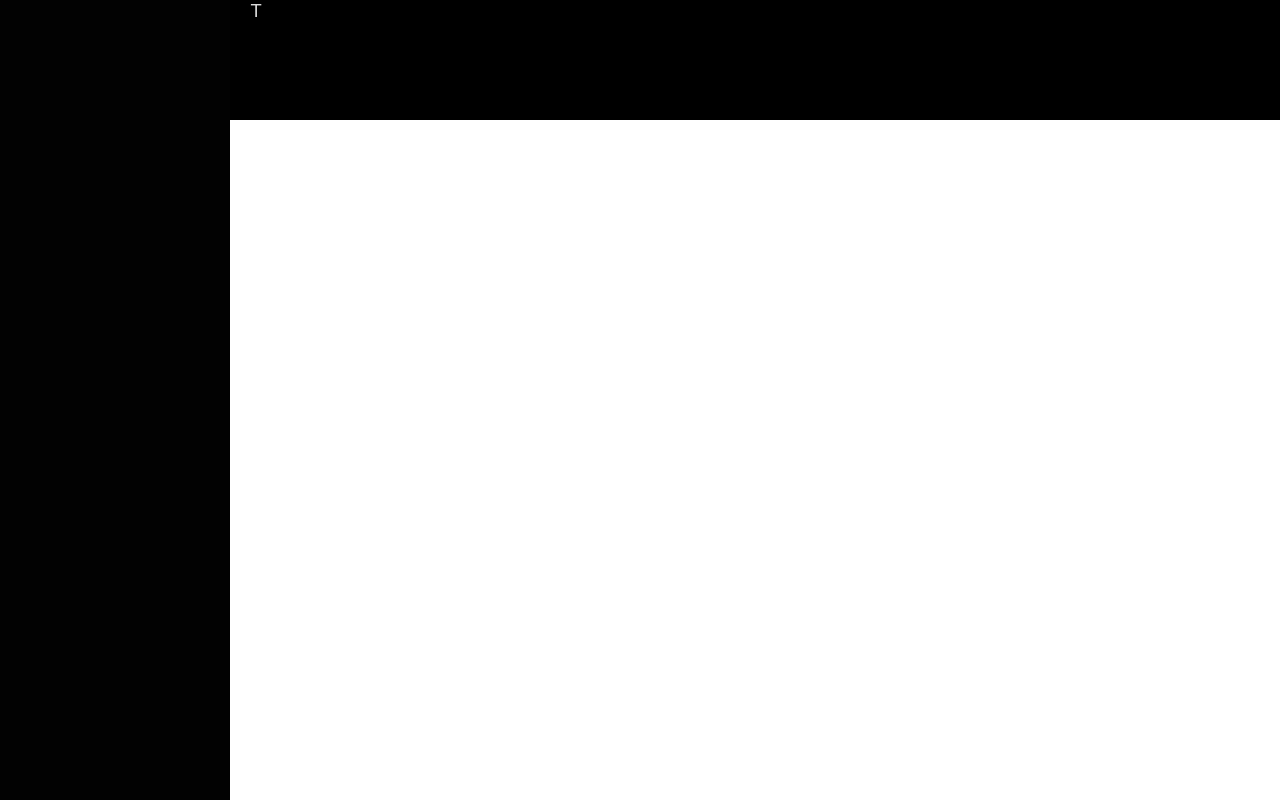
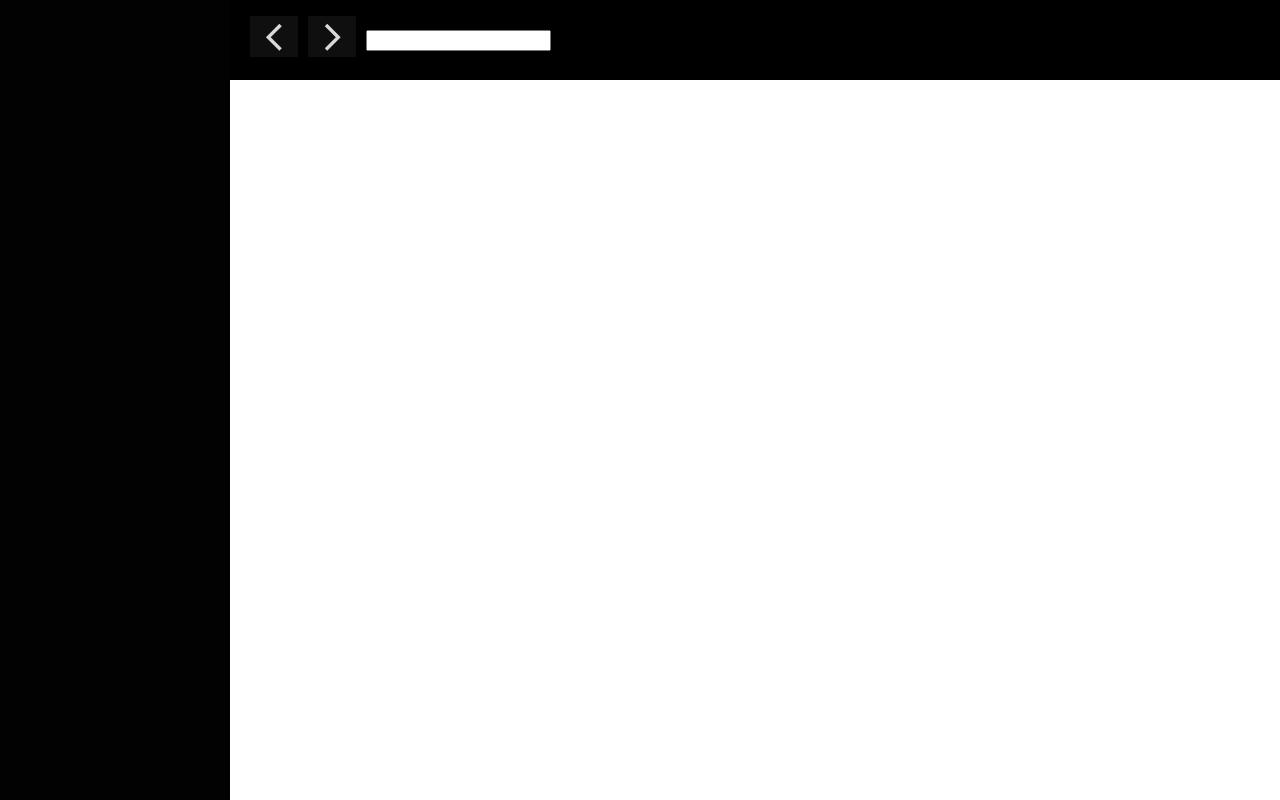
Before and after one commit to iamLolade/uduX_player, a React (Create React App) app: page / in a window 1280 px wide. Built offline with nearby package versions, Linux system fonts and the light colour scheme.

Commit message:
Updated Header component

```diff
--- a/src/components/header/Header.jsx
+++ b/src/components/header/Header.jsx
@@ -1,9 +1,17 @@
-import { StyledHeader } from "../styles/Header.styled";
+import { StyledHeader, Image } from "../styles/Header.styled";
+import { Flex } from "../styles/Flex.styled";
+import { Input } from 'antd';
 
 const Header = () => {
     return (
         <StyledHeader>
-            T
+            <Flex>
+                <div>
+                    <Image src="./icons/arrow-left.svg" alt="Left arrow" />
+                    <Image src="./icons/arrow-right.svg" alt="Right arrow" />
+                </div>
+                <Input size='large' />
+            </Flex>
         </StyledHeader>
     );
 }
--- /dev/null
+++ b/src/components/styles/Flex.styled.js
@@ -0,0 +1,12 @@
+import styled from 'styled-components'
+
+export const Flex = styled.div`
+  display: flex;
+  align-items: center;
+  justify-content: space-evenly;
+
+  & > div,
+  & > ul {
+    flex: 1;
+  }
+`
--- a/src/components/styles/Global.js
+++ b/src/components/styles/Global.js
@@ -1,8 +1,6 @@
 import { createGlobalStyle } from 'styled-components'
 
 const GlobalStyles = createGlobalStyle`
-  @import url('https://fonts.googleapis.com/css2?family=Poppins:wght@300;400;600;700&display=swap');
-
   * {
     box-sizing: border-box;
   }
--- a/src/components/styles/Header.styled.js
+++ b/src/components/styles/Header.styled.js
@@ -2,8 +2,12 @@ import styled from 'styled-components'
 
 export const StyledHeader = styled.div`
     display: flex;
-    height: 15%;
+    height: 10%;
     background: #000;
     padding: 0 20px;
     margin: 0 auto;
 `
+
+export const Image = styled.img`
+  margin-right: 10px;
+`
--- a/src/index.css
+++ b/src/index.css
@@ -1,13 +1,11 @@
+@import url('https://fonts.googleapis.com/css2?family=Poppins:wght@300;400;600;700&display=swap');
+
 body {
   margin: 0;
-  font-family: -apple-system, BlinkMacSystemFont, 'Segoe UI', 'Roboto', 'Oxygen',
-    'Ubuntu', 'Cantarell', 'Fira Sans', 'Droid Sans', 'Helvetica Neue',
-    sans-serif;
-  -webkit-font-smoothing: antialiased;
-  -moz-osx-font-smoothing: grayscale;
+  font-family: 'Poppins', sans-serif;
 }
 
-code {
+/* code {
   font-family: source-code-pro, Menlo, Monaco, Consolas, 'Courier New',
     monospace;
-}
+} */
```
Also changed, not shown: public/icons/arrow-left.svg (added), public/icons/arrow-right.svg (added).
